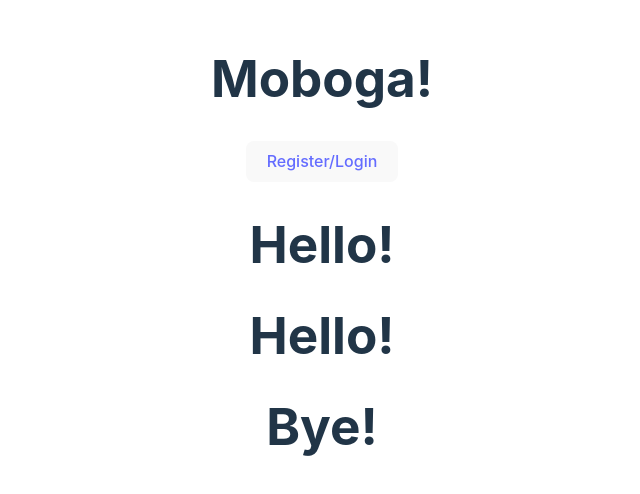
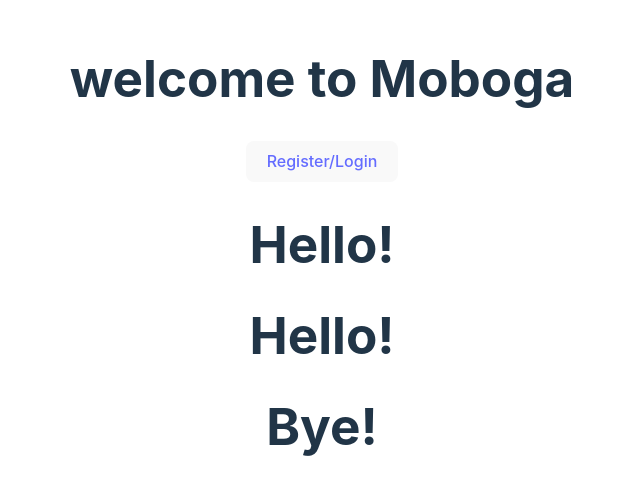
Before and after one commit to Finns841594/moboga, a React (Vite) app: page / in a window 1280 px wide. Shown: the part 148-642 px from the top of the page, without its empty margins (318-958 px from the left). Built offline with nearby package versions, Linux system fonts and the light colour scheme; no server answers; the HTML template or start-up script is replaced by a standard one.

Commit message:
User system and review working

```diff
--- a/package.json
+++ b/package.json
@@ -15,6 +15,7 @@
   "dependencies": {
     "axios": "^1.3.4",
     "dotenv": "^16.0.3",
+    "jsonwebtoken": "^9.0.0",
     "react": "^18.2.0",
     "react-dom": "^18.2.0",
     "react-router-dom": "^6.9.0",
--- a/src/App.tsx
+++ b/src/App.tsx
@@ -11,10 +11,7 @@ function App() {
 	return (
 		<Routes>
 			<Route path="/details/:media/:id" element={<Details />}></Route>
-			<Route
-				path="details/:media/:id/reviews/:mediaId"
-				element={<ReviewForm />}
-			></Route>
+			<Route path="/reviews/:mediaId" element={<ReviewForm />}></Route>
 			<Route path="/register" element={<Signup />}></Route>
 			<Route path="/login" element={<Login />}></Route>
 			<Route path="/map" element={<Map />}></Route>
--- a/src/Login.tsx
+++ b/src/Login.tsx
@@ -1,4 +1,5 @@
 import { SyntheticEvent, useState } from 'react';
+import { Link } from 'react-router-dom';
 import useAuth from './useAuth';
 
 export const Login = () => {
@@ -41,8 +42,11 @@ export const Login = () => {
 				</label>
 				<br />
 				{invalidInput && <p>{invalidInput}</p>}
-				<button type="submit">Login!</button>
+				<button type="submit">Login</button>
 			</form>
+			<p>
+				If you don't have an account <Link to={'/register'}>Register here</Link>
+			</p>
 		</div>
 	);
 };
--- a/src/ReviewForm.tsx
+++ b/src/ReviewForm.tsx
@@ -10,7 +10,7 @@ export const ReviewForm = () => {
 	const [media, setMedia] = useState<MediaObj>();
 	const [content, setContent] = useState('');
 	const [rating, setRating] = useState('');
-	const { authenticated, isAuthenticated } = useAuth();
+	const { authenticated, isAuthenticated, user } = useAuth();
 
 	if (params.mediaId) {
 		const getMedia = async () => {
@@ -33,8 +33,12 @@ export const ReviewForm = () => {
 					content,
 					rating,
 					mediaId: params.mediaId,
+					name: media?.name,
+					userId: user?.userId,
 				})
 				.then(res => res);
+			setContent('');
+			setRating('');
 			console.log('REVIEW CREATED!! 🥳', response);
 		} catch (error: any) {
 			console.log(error);
--- a/src/components/Header.tsx
+++ b/src/components/Header.tsx
@@ -2,13 +2,13 @@ import { useEffect } from 'react';
 import useAuth from '../useAuth';
 
 export const Header = () => {
-	const { authenticated, logout, isAuthenticated } = useAuth();
+	const { authenticated, logout, isAuthenticated, user } = useAuth();
 	useEffect(() => {
 		isAuthenticated();
 	}, []);
 	return (
 		<>
-			<h1>Moboga!</h1>
+			<h1>{user?.name} welcome to Moboga</h1>
 			<nav>
 				{authenticated ? (
 					<button onClick={() => logout()}>Log out</button>
--- a/src/components/MediaCard.tsx
+++ b/src/components/MediaCard.tsx
@@ -29,7 +29,7 @@ const MediaCard = ({ mediaOid }: IMediaCardProp) => {
 					<img src={media.imgurl} className="img" />
 					<p>{media.description}</p>
 					<h5>
-						Add a review<Link to={`./reviews/${mediaOid}`}>+</Link>
+						Add a review<Link to={`/reviews/${mediaOid}`}>+</Link>
 					</h5>
 				</>
 			) : null}
--- a/src/useAuth.ts
+++ b/src/useAuth.ts
@@ -1,11 +1,19 @@
 import { useState } from 'react';
 import { useNavigate } from 'react-router-dom';
 import axios from 'axios';
+
+type UserInfo = {
+	userId: string;
+	email: string;
+	name: string;
+	lastName: string;
+};
 
 function useAuth() {
 	const navigate = useNavigate();
 	const [authenticated, setAuthenticated] = useState(false);
 	const [invalidInput, setInvalidInput] = useState('');
+	const [user, setUser] = useState<UserInfo>();
 
 	const login = async (email: string, password: string) => {
 		try {
@@ -14,7 +22,6 @@ function useAuth() {
 				password,
 			});
 			localStorage.setItem('token', res.data);
-			// localStorage.setItem('userId', )
 			setAuthenticated(true);
 			navigate('/map');
 			console.log('LOG IN SUCCESSFULLY!!!! 🥳');
@@ -27,14 +34,14 @@ function useAuth() {
 	const logout = () => {
 		localStorage.removeItem('token');
 		setAuthenticated(false);
-		navigate('/login');
+		navigate('/register');
 	};
 
 	const signUp = async (
 		firstName: string,
 		lastName: string,
-		email: any,
-		password: any
+		email: string,
+		password: string
 	) => {
 		try {
 			const response = await axios
@@ -45,10 +52,14 @@ function useAuth() {
 					password,
 				})
 				.then(res => res);
-			localStorage.setItem('token', response.data);
-			setAuthenticated(true);
-			navigate(-1);
-			console.log('REGISTER SUCCESSFULLY!!!! 🥳');
+			if (response.status === 200) {
+				localStorage.setItem('token', response.data);
+				setAuthenticated(true);
+				navigate('/map');
+				console.log('REGISTER SUCCESSFULLY!!!! 🥳');
+			} else {
+				console.log('error while register');
+			}
 		} catch (error: any) {
 			console.log(error.response);
 			setInvalidInput(error.response.data.message);
@@ -56,7 +67,20 @@ function useAuth() {
 	};
 
 	const isAuthenticated = () => {
+		//in progress
 		const token = localStorage.getItem('token');
+		axios
+			.get('http://localhost:3000/api/users', {
+				headers: {
+					Authorization: `token ${token}`,
+				},
+			})
+			.then(res => {
+				setUser(res.data);
+			})
+			.catch(error => {
+				console.error(error);
+			});
 		if (token) {
 			setAuthenticated(true);
 		} else {
@@ -71,6 +95,7 @@ function useAuth() {
 		isAuthenticated,
 		invalidInput,
 		signUp,
+		user,
 	};
 }
 
```
Also changed, not shown: 1 other file (tests, documents, lock files or other folders).
